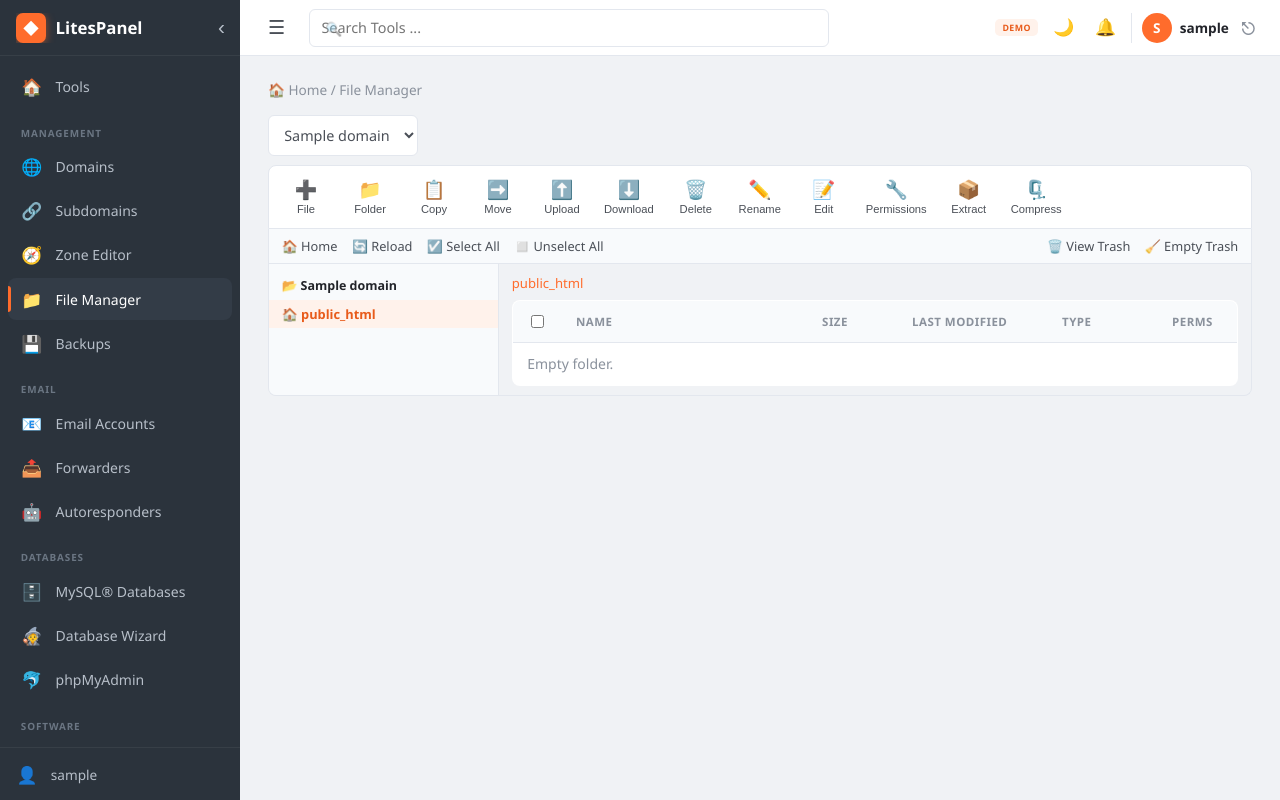
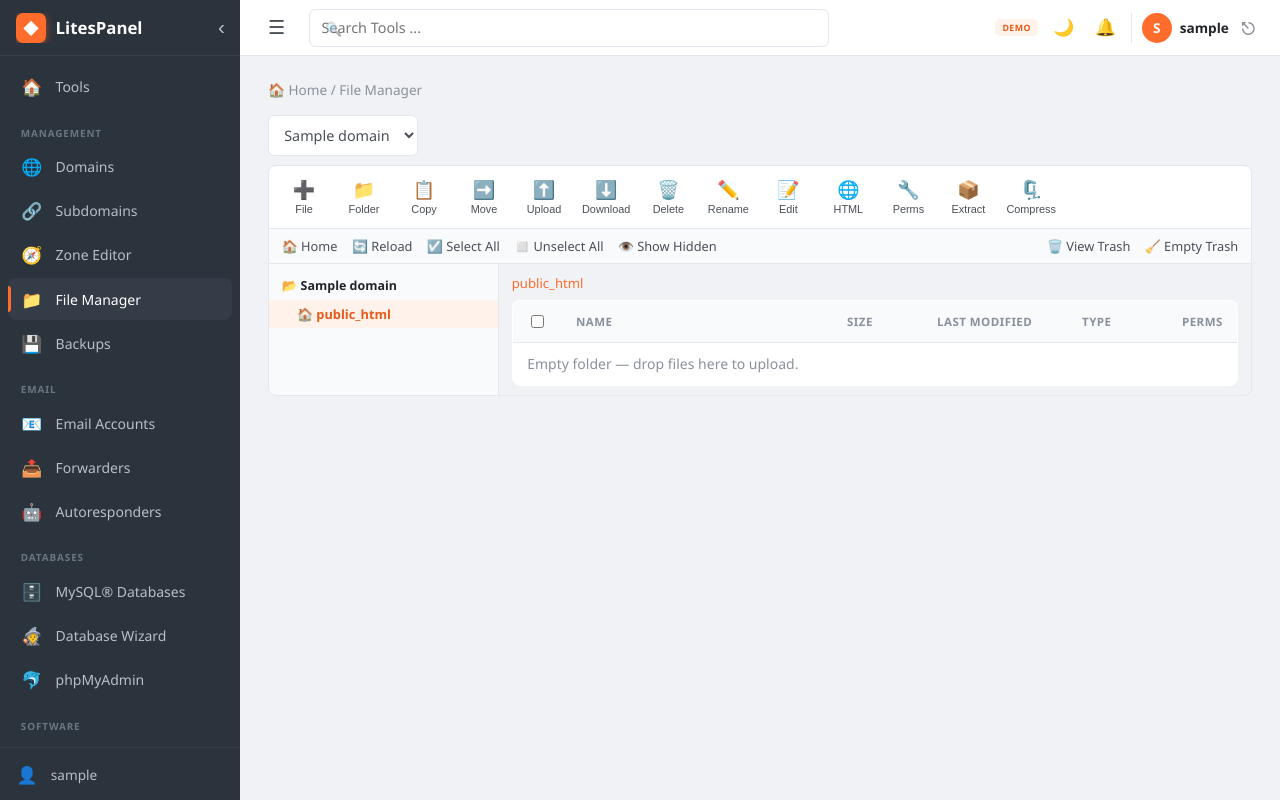
Before and after one commit to hanif865/litespanel, a FastAPI app: page /files in a window 1280 px wide. Run offline with FastAPI, Linux system fonts and the light colour scheme; the visitor is signed in with stand-in values (Sample User, id 1); tables that the repository leaves empty hold one stand-in row (values such as "Sample post").

Commit message:
File Manager: folder-select Move/Copy, drag-drop move + upload, hidden-files toggle, extension-based icons, collapsible tree, HTML editor with live preview

```diff
--- a/app/templates/files.html
+++ b/app/templates/files.html
@@ -15,7 +15,6 @@
   </select>
 </form>
 
-<!-- ===== top toolbar ===== -->
 <div class="fm-toolbar">
   <button type="button" class="fm-btn" onclick="actNewFile()"><span>➕</span>File</button>
   <button type="button" class="fm-btn" onclick="actNewFolder()"><span>📁</span>Folder</button>
@@ -31,18 +30,20 @@
   {% endif %}
   <button type="button" class="fm-btn" onclick="actRename()"><span>✏️</span>Rename</button>
   <button type="button" class="fm-btn" onclick="actEdit()"><span>📝</span>Edit</button>
-  <button type="button" class="fm-btn" onclick="actChmod()"><span>🔧</span>Permissions</button>
+  <button type="button" class="fm-btn" onclick="actHtml()"><span>🌐</span>HTML</button>
+  <button type="button" class="fm-btn" onclick="actChmod()"><span>🔧</span>Perms</button>
   <button type="button" class="fm-btn" onclick="actExtract()"><span>📦</span>Extract</button>
   <button type="button" class="fm-btn" onclick="actCompress()"><span>🗜️</span>Compress</button>
 </div>
 
-<!-- ===== secondary nav ===== -->
 <div class="fm-subbar">
   <a href="/files?domain_id={{ selected.id }}&path=">🏠 Home</a>
-  {% if parent is not none %}<a href="/files?domain_id={{ selected.id }}&path={{ parent }}">⬆️ Up One Level</a>{% endif %}
-  <a href="/files?domain_id={{ selected.id }}&path={{ path }}">🔄 Reload</a>
+  {% if parent is not none %}<a href="/files?domain_id={{ selected.id }}&path={{ parent }}">⬆️ Up</a>{% endif %}
+  <a href="/files?domain_id={{ selected.id }}&path={{ path }}&hidden={{ 1 if show_hidden else 0 }}">🔄 Reload</a>
   <a href="#" onclick="fmToggle(true);return false;">☑️ Select All</a>
   <a href="#" onclick="fmToggle(false);return false;">◻️ Unselect All</a>
+  <a href="/files?domain_id={{ selected.id }}&path={{ path }}&hidden={{ 0 if show_hidden else 1 }}">
+    {{ '🙈 Hide Hidden' if show_hidden else '👁️ Show Hidden' }}</a>
   <span class="fm-spacer"></span>
   <a href="/files?domain_id={{ selected.id }}&path=.trash">🗑️ View Trash</a>
   <a href="#" onclick="if(confirm('Empty the trash permanently?'))document.getElementById('emptytrash').submit();return false;">🧹 Empty Trash</a>
@@ -51,14 +52,18 @@
 <div class="fm-body">
   <aside class="fm-tree">
     <div class="fm-tree-head">📂 {{ selected.name }}</div>
-    <a class="fm-tnode {{ 'active' if not path }}" href="/files?domain_id={{ selected.id }}&path=">🏠 public_html</a>
+    <div class="fm-tnode {{ 'active' if not path }}" style="padding-left:6px">
+      <span class="tw"></span><a href="/files?domain_id={{ selected.id }}&path=">🏠 public_html</a>
+    </div>
     {% for node in tree %}
-      <a class="fm-tnode {{ 'active' if node.rel == path }}" style="padding-left:{{ 8 + node.depth * 14 }}px"
-         href="/files?domain_id={{ selected.id }}&path={{ node.rel }}">📁 {{ node.name }}</a>
+      <div class="fm-tnode {{ 'active' if node.rel == path }}" data-rel="{{ node.rel|e }}" data-depth="{{ node.depth }}"
+           style="padding-left:{{ 6 + node.depth * 14 }}px">
+        <span class="tw" onclick="treeToggle(this,event)"></span><a href="/files?domain_id={{ selected.id }}&path={{ node.rel }}">📁 {{ node.name }}</a>
+      </div>
     {% endfor %}
   </aside>
 
-  <section class="fm-main">
+  <section class="fm-main" id="fm-main">
     <div class="fm-crumbs">
       <a href="/files?domain_id={{ selected.id }}&path=">public_html</a>
       {% for c in crumbs %} / <a href="/files?domain_id={{ selected.id }}&path={{ c.path }}">{{ c.name }}</a>{% endfor %}
@@ -76,29 +81,29 @@
       <table class="table fm-table">
         <thead><tr>
           <th style="width:28px"><input type="checkbox" onclick="fmToggle(this.checked)"></th>
-          <th>Name</th><th style="width:90px">Size</th><th style="width:150px">Last Modified</th>
-          <th style="width:110px">Type</th><th style="width:80px">Perms</th>
+          <th>Name</th><th style="width:90px">Size</th><th style="width:145px">Last Modified</th>
+          <th style="width:100px">Type</th><th style="width:70px">Perms</th>
         </tr></thead>
         <tbody>
         {% for e in entries %}
           <tr data-rel="{{ e.rel|e }}" data-name="{{ e.name|e }}" data-perms="{{ e.perms }}"
               data-dir="{{ 1 if e.is_dir else 0 }}" data-archive="{{ 1 if e.is_archive else 0 }}"
-              data-editable="{{ 1 if e.editable else 0 }}">
+              data-html="{{ 1 if e.is_html else 0 }}" data-editable="{{ 1 if e.editable else 0 }}" draggable="true">
             <td><input type="checkbox" name="targets" value="{{ e.rel }}" onclick="event.stopPropagation();rowSync(this)"></td>
-            <td class="fm-name">
-              {% if e.is_dir %}<span class="fm-ico">📁</span><strong>{{ e.name }}</strong>
-              {% else %}<span class="fm-ico">📄</span>{{ e.name }}{% endif %}
-            </td>
+            <td class="fm-name"><span class="fm-ico">{{ e.icon }}</span>
+              {% if e.is_dir %}<a href="/files?domain_id={{ selected.id }}&path={{ e.rel }}"><strong>{{ e.name }}</strong></a>
+              {% else %}{{ e.name }}{% endif %}</td>
             <td class="muted">{{ '' if e.is_dir else e.size | human_size }}</td>
             <td class="muted small">{{ e.mtime }}</td>
             <td class="muted small">{{ e.kind }}</td>
             <td class="muted small">{{ e.perms }}</td>
           </tr>
         {% endfor %}
-        {% if not entries %}<tr><td colspan="6" class="muted">Empty folder.</td></tr>{% endif %}
+        {% if not entries %}<tr><td colspan="6" class="muted">Empty folder — drop files here to upload.</td></tr>{% endif %}
         </tbody>
       </table>
     </form>
+    <div class="fm-drop-hint" id="fm-drop-hint">⬆️ Drop files to upload</div>
   </section>
 </div>
 
@@ -111,41 +116,48 @@
   <input type="hidden" name="domain_id" value="{{ selected.id }}"><input type="hidden" name="path" value="{{ path }}">
 </form>
 
-<!-- right-click context menu -->
 <div id="fm-ctx" class="fm-ctx">
   <a onclick="actMove()">➡️ Move</a>
   <a onclick="actCopy()">📋 Copy</a>
   <a onclick="actRename()">✏️ Rename</a>
   <a onclick="actChmod()">🔧 Change Permissions</a>
   <a onclick="actEdit()" id="ctx-edit">📝 Edit</a>
+  <a onclick="actHtml()" id="ctx-html">🌐 HTML Editor</a>
   <a onclick="actExtract()" id="ctx-extract">📦 Extract</a>
   <a onclick="actCompress()">🗜️ Compress</a>
   <a class="danger" onclick="actTrash()">🗑️ Delete</a>
 </div>
 
-<!-- custom modal -->
-<div id="fm-modal" class="fm-modal">
-  <div class="fm-modal-box">
-    <div class="fm-modal-title" id="fm-modal-title"></div>
-    <input type="text" id="fm-modal-input" onkeydown="if(event.key==='Enter'){event.preventDefault();fmModalOk()}if(event.key==='Escape')fmModalClose()">
-    <div class="fm-modal-actions">
-      <button type="button" class="btn btn-primary btn-sm" id="fm-modal-ok" onclick="fmModalOk()">OK</button>
-      <button type="button" class="btn btn-sm" onclick="fmModalClose()">Cancel</button>
-    </div>
+<!-- text modal -->
+<div id="fm-modal" class="fm-modal"><div class="fm-modal-box">
+  <div class="fm-modal-title" id="fm-modal-title"></div>
+  <input type="text" id="fm-modal-input" onkeydown="if(event.key==='Enter'){event.preventDefault();fmModalOk()}if(event.key==='Escape')fmModalClose()">
+  <div class="fm-modal-actions">
+    <button type="button" class="btn btn-primary btn-sm" onclick="fmModalOk()">OK</button>
+    <button type="button" class="btn btn-sm" onclick="fmModalClose()">Cancel</button>
   </div>
-</div>
+</div></div>
+
+<!-- folder-select modal (Move / Copy) -->
+<div id="fm-fmodal" class="fm-modal"><div class="fm-modal-box">
+  <div class="fm-modal-title" id="fm-fmodal-title"></div>
+  <select id="fm-folder-select" style="width:100%;margin-bottom:1rem">
+    <option value="">🏠 public_html (root)</option>
+    {% for node in tree %}<option value="{{ node.rel }}">{{ '  ' * node.depth }}📁 {{ node.name }}</option>{% endfor %}
+  </select>
+  <div class="fm-modal-actions">
+    <button type="button" class="btn btn-primary btn-sm" onclick="fmFolderOk()">OK</button>
+    <button type="button" class="btn btn-sm" onclick="document.getElementById('fm-fmodal').style.display='none'">Cancel</button>
+  </div>
+</div></div>
 
 <style>
-.fm-toolbar { display:flex; flex-wrap:wrap; gap:2px; background:var(--card); border:1px solid var(--border);
-  border-radius:8px 8px 0 0; padding:6px; }
-.fm-btn { display:flex; flex-direction:column; align-items:center; gap:2px; min-width:62px; padding:6px 8px;
-  background:transparent; border:1px solid transparent; border-radius:6px; cursor:pointer; font-size:.7rem;
-  color:var(--text); font-weight:500; }
-.fm-btn span { font-size:1.15rem; }
+.fm-toolbar { display:flex; flex-wrap:wrap; gap:2px; background:var(--card); border:1px solid var(--border); border-radius:8px 8px 0 0; padding:6px; }
+.fm-btn { display:flex; flex-direction:column; align-items:center; gap:2px; min-width:58px; padding:6px 6px; background:transparent; border:1px solid transparent; border-radius:6px; cursor:pointer; font-size:.68rem; color:var(--text); font-weight:500; }
+.fm-btn span { font-size:1.12rem; }
 .fm-btn:hover { background:var(--orange-soft); border-color:var(--border); }
 .fm-btn.danger:hover { background:#fdecec; }
-.fm-subbar { display:flex; flex-wrap:wrap; align-items:center; gap:.9rem; background:#f8fafc; border:1px solid var(--border);
-  border-top:none; padding:.5rem .8rem; font-size:.8rem; }
+.fm-subbar { display:flex; flex-wrap:wrap; align-items:center; gap:.9rem; background:#f8fafc; border:1px solid var(--border); border-top:none; padding:.5rem .8rem; font-size:.8rem; }
 [data-theme="dark"] .fm-subbar { background:#141a21; }
 .fm-subbar a { color:var(--text); } .fm-subbar a:hover { color:var(--orange); }
 .fm-spacer { flex:1; }
@@ -153,86 +165,105 @@
 .fm-tree { width:230px; flex-shrink:0; background:#f8fafc; border-right:1px solid var(--border); padding:.4rem 0; max-height:66vh; overflow:auto; }
 [data-theme="dark"] .fm-tree { background:#141a21; }
 .fm-tree-head { font-weight:700; font-size:.78rem; padding:.4rem .8rem; color:var(--ink); }
-.fm-tnode { display:block; padding:.3rem .8rem; font-size:.8rem; color:var(--text); white-space:nowrap; overflow:hidden; text-overflow:ellipsis; }
-.fm-tnode:hover { background:var(--orange-soft); text-decoration:none; }
-.fm-tnode.active { background:var(--orange-soft); color:var(--orange-dark); font-weight:600; }
-.fm-main { flex:1; min-width:0; padding:.6rem .8rem; overflow:auto; max-height:66vh; }
+.fm-tnode { display:flex; align-items:center; gap:.2rem; font-size:.8rem; }
+.fm-tnode > a { display:block; padding:.3rem .3rem; color:var(--text); white-space:nowrap; overflow:hidden; text-overflow:ellipsis; flex:1; }
+.fm-tnode:hover { background:var(--orange-soft); }
+.fm-tnode.active { background:var(--orange-soft); }
+.fm-tnode.active > a { color:var(--orange-dark); font-weight:600; }
+.tw { width:14px; text-align:center; cursor:pointer; color:var(--muted); font-size:.7rem; user-select:none; }
+.fm-main { flex:1; min-width:0; padding:.6rem .8rem; overflow:auto; max-height:66vh; position:relative; }
+.fm-main.dragging { outline:2px dashed var(--orange); outline-offset:-6px; }
+.fm-drop-hint { display:none; position:absolute; inset:0; background:rgba(255,108,44,.06); align-items:center; justify-content:center; font-weight:700; color:var(--orange-dark); pointer-events:none; }
+.fm-main.dragging .fm-drop-hint { display:flex; }
 .fm-crumbs { font-size:.82rem; margin-bottom:.5rem; color:var(--muted); }
-.fm-table { box-shadow:none; }
-.fm-table tbody tr { cursor:default; }
-.fm-table tbody tr.sel { background:var(--orange-soft) !important; }
-.fm-table .fm-name { user-select:none; }
-.fm-ico { margin-right:.35rem; }
-/* context menu */
-.fm-ctx { display:none; position:absolute; z-index:100; background:var(--card); border:1px solid var(--border);
-  border-radius:8px; box-shadow:0 8px 24px rgba(0,0,0,.18); padding:4px; min-width:180px; }
+.fm-table { box-shadow:none; } .fm-table tbody tr.sel { background:var(--orange-soft) !important; }
+.fm-table tbody tr.drop td { box-shadow:inset 0 0 0 2px var(--orange); }
+.fm-name { user-select:none; } .fm-ico { margin-right:.35rem; }
+.fm-ctx { display:none; position:absolute; z-index:100; background:var(--card); border:1px solid var(--border); border-radius:8px; box-shadow:0 8px 24px rgba(0,0,0,.18); padding:4px; min-width:180px; }
 .fm-ctx a { display:block; padding:.45rem .7rem; font-size:.85rem; color:var(--text); border-radius:6px; cursor:pointer; }
 .fm-ctx a:hover { background:var(--orange-soft); text-decoration:none; }
 .fm-ctx a.danger { color:var(--danger); } .fm-ctx a.danger:hover { background:#fdecec; }
-/* modal */
 .fm-modal { display:none; position:fixed; inset:0; background:rgba(15,20,26,.5); z-index:200; align-items:center; justify-content:center; }
 .fm-modal-box { background:var(--card); border-radius:12px; padding:1.4rem; width:100%; max-width:400px; box-shadow:0 20px 50px rgba(0,0,0,.35); }
 .fm-modal-title { font-weight:600; color:var(--ink); margin-bottom:.8rem; }
-.fm-modal-box input { width:100%; margin-bottom:1rem; }
+.fm-modal-box input[type=text] { width:100%; margin-bottom:1rem; }
 .fm-modal-actions { display:flex; gap:.5rem; justify-content:flex-end; }
 @media (max-width:760px){ .fm-tree{display:none;} }
 </style>
 <script>
 function $(id){ return document.getElementById(id); }
-function fmForm(){ return $('fm'); }
-function fmSubmit(a){ var f=fmForm(); f.action='/files/'+a; f.submit(); }
-function fmSetField(name,val){ $('fm-'+name).value=val; }
+var DID = {{ selected.id }};
+function fmSubmit(a){ var f=$('fm'); f.action='/files/'+a; f.submit(); }
+function fmSetField(n,v){ $('fm-'+n).value=v; }
 function fmSelected(){ return Array.prototype.slice.call(document.querySelectorAll('#fm input[name=targets]:checked')); }
-function needSel(){ if(fmSelected().length===0){ toast('Select an item first.'); return false; } return true; }
-function fmSingleRow(){ var s=fmSelected(); if(s.length!==1){ toast('Select exactly one item.'); return null; } return s[0].closest('tr'); }
+function needSel(){ if(fmSelected().length===0){ alert('Select an item first.'); return false; } return true; }
+function fmSingleRow(){ var s=fmSelected(); if(s.length!==1){ alert('Select exactly one item.'); return null; } return s[0].closest('tr'); }
 function fmToggle(on){ document.querySelectorAll('#fm input[name=targets]').forEach(function(c){ c.checked=on; rowSync(c); }); }
 function rowSync(cb){ cb.closest('tr').classList.toggle('sel', cb.checked); }
-function toast(m){ alert(m); }
 
-// ---- custom modal ----
-var _modalCb=null;
-function fmModal(title, def, cb){
-  $('fm-modal-title').textContent=title; var i=$('fm-modal-input'); i.value=def||'';
-  _modalCb=cb; $('fm-modal').style.display='flex'; setTimeout(function(){ i.focus(); i.select(); },40);
-}
-function fmModalClose(){ $('fm-modal').style.display='none'; _modalCb=null; }
-function fmModalOk(){ var v=$('fm-modal-input').value.trim(); var cb=_modalCb; fmModalClose(); if(v&&cb) cb(v); }
+// text modal
+var _cb=null;
+function fmModal(t,d,cb){ $('fm-modal-title').textContent=t; var i=$('fm-modal-input'); i.value=d||''; _cb=cb; $('fm-modal').style.display='flex'; setTimeout(function(){i.focus();i.select();},40); }
+function fmModalClose(){ $('fm-modal').style.display='none'; _cb=null; }
+function fmModalOk(){ var v=$('fm-modal-input').value.trim(); var cb=_cb; fmModalClose(); if(v&&cb) cb(v); }
+// folder modal
+var _fact=null;
+function fmFolderModal(t,a){ if(!needSel())return; $('fm-fmodal-title').textContent=t; _fact=a; $('fm-fmodal').style.display='flex'; }
+function fmFolderOk(){ fmSetField('dest', $('fm-folder-select').value); $('fm-fmodal').style.display='none'; fmSubmit(_fact); }
 
-// ---- toolbar / context actions ----
-function actNewFile(){ fmModal('New file name', 'index.php', function(v){ fmSetField('name',v); fmSubmit('newfile'); }); }
-function actNewFolder(){ fmModal('New folder name', 'new-folder', function(v){ fmSetField('name',v); fmSubmit('mkdir'); }); }
-function actRename(){ var r=fmSingleRow(); if(!r)return; fmModal('Rename to', r.dataset.name, function(v){ fmSetField('new_name',v); fmSubmit('rename'); }); }
-function actCopy(){ var r=fmSingleRow(); if(!r)return; fmModal('Copy as', 'copy-of-'+r.dataset.name, function(v){ fmSetField('new_name',v); fmSubmit('copy'); }); }
-function actMove(){ if(!needSel())return; fmModal('Move into folder (path)', '', function(v){ fmSetField('dest',v); fmSubmit('move'); }); }
-function actChmod(){ var r=fmSingleRow(); if(!r)return; fmModal('Permissions (octal, e.g. 755)', r.dataset.perms, function(v){ fmSetField('perms',v); fmSubmit('chmod'); }); }
-function actCompress(){ if(!needSel())return; fmModal('Archive name', 'archive.zip', function(v){ fmSetField('archive_name',v); fmSubmit('compress'); }); }
+function actNewFile(){ fmModal('New file name','index.php',function(v){ fmSetField('name',v); fmSubmit('newfile'); }); }
+function actNewFolder(){ fmModal('New folder name','new-folder',function(v){ fmSetField('name',v); fmSubmit('mkdir'); }); }
+function actRename(){ var r=fmSingleRow(); if(!r)return; fmModal('Rename to',r.dataset.name,function(v){ fmSetField('new_name',v); fmSubmit('rename'); }); }
+function actChmod(){ var r=fmSingleRow(); if(!r)return; fmModal('Permissions (octal, e.g. 755)',r.dataset.perms,function(v){ fmSetField('perms',v); fmSubmit('chmod'); }); }
+function actCompress(){ if(!needSel())return; fmModal('Archive name','archive.zip',function(v){ fmSetField('archive_name',v); fmSubmit('compress'); }); }
+function actMove(){ fmFolderModal('Move selected into folder:','move'); }
+function actCopy(){ fmFolderModal('Copy selected into folder:','copy'); }
 function actTrash(){ if(!needSel())return; fmSubmit('trash'); }
 function actExtract(){ if(!needSel())return; fmSubmit('extract'); }
-function actEdit(){ var r=fmSingleRow(); if(r) location.href='/files/edit?domain_id={{ selected.id }}&path='+encodeURIComponent(r.dataset.rel); }
-function actDownload(){ var r=fmSingleRow(); if(r) location.href='/files/download?domain_id={{ selected.id }}&path='+encodeURIComponent(r.dataset.rel); }
+function actEdit(){ var r=fmSingleRow(); if(r) location.href='/files/edit?domain_id='+DID+'&path='+encodeURIComponent(r.dataset.rel); }
+function actHtml(){ var r=fmSingleRow(); if(r) location.href='/files/htmledit?domain_id='+DID+'&path='+encodeURIComponent(r.dataset.rel); }
+function actDownload(){ var r=fmSingleRow(); if(r) location.href='/files/download?domain_id='+DID+'&path='+encodeURIComponent(r.dataset.rel); }
 
-// ---- row interactions ----
+// row interactions + drag/drop move
+var _drag=[];
 document.querySelectorAll('#fm tbody tr[data-rel]').forEach(function(tr){
-  // click row → toggle selection
-  tr.addEventListener('click', function(e){
-    if(e.target.closest('a')||e.target.closest('input')) return;
-    var cb=tr.querySelector('input[name=targets]'); cb.checked=!cb.checked; rowSync(cb);
-  });
-  // double click → open folder / edit file
-  tr.addEventListener('dblclick', function(){
-    if(tr.dataset.dir==='1') location.href='/files?domain_id={{ selected.id }}&path='+encodeURIComponent(tr.dataset.rel);
-    else if(tr.dataset.editable==='1') location.href='/files/edit?domain_id={{ selected.id }}&path='+encodeURIComponent(tr.dataset.rel);
-  });
-  // right click → context menu
-  tr.addEventListener('contextmenu', function(e){
-    e.preventDefault();
-    fmToggle(false); var cb=tr.querySelector('input[name=targets]'); cb.checked=true; rowSync(cb);
-    $('ctx-extract').style.display = tr.dataset.archive==='1' ? '' : 'none';
-    $('ctx-edit').style.display = tr.dataset.editable==='1' ? '' : 'none';
-    var m=$('fm-ctx'); m.style.display='block'; m.style.left=e.pageX+'px'; m.style.top=e.pageY+'px';
-  });
+  tr.addEventListener('click', function(e){ if(e.target.closest('a')||e.target.closest('input'))return; var cb=tr.querySelector('input[name=targets]'); cb.checked=!cb.checked; rowSync(cb); });
+  tr.addEventListener('dblclick', function(){ if(tr.dataset.dir==='1') location.href='/files?domain_id='+DID+'&path='+encodeURIComponent(tr.dataset.rel); else if(tr.dataset.editable==='1') location.href='/files/edit?domain_id='+DID+'&path='+encodeURIComponent(tr.dataset.rel); });
+  tr.addEventListener('contextmenu', function(e){ e.preventDefault(); fmToggle(false); var cb=tr.querySelector('input[name=targets]'); cb.checked=true; rowSync(cb);
+    $('ctx-extract').style.display=tr.dataset.archive==='1'?'':'none'; $('ctx-edit').style.display=tr.dataset.editable==='1'?'':'none'; $('ctx-html').style.display=tr.dataset.html==='1'?'':'none';
+    var m=$('fm-ctx'); m.style.display='block'; m.style.left=e.pageX+'px'; m.style.top=e.pageY+'px'; });
+  tr.addEventListener('dragstart', function(e){ var sel=fmSelected().map(function(c){return c.value;}); _drag=(sel.indexOf(tr.dataset.rel)!==-1&&sel.length)?sel:[tr.dataset.rel]; e.dataTransfer.setData('text/plain','move'); });
+  if(tr.dataset.dir==='1'){
+    tr.addEventListener('dragover', function(e){ if(_drag.length){ e.preventDefault(); tr.classList.add('drop'); } });
+    tr.addEventListener('dragleave', function(){ tr.classList.remove('drop'); });
+    tr.addEventListener('drop', function(e){ e.preventDefault(); tr.classList.remove('drop'); if(!_drag.length||_drag.indexOf(tr.dataset.rel)!==-1)return;
+      fmToggle(false); _drag.forEach(function(rel){ var cb=document.querySelector('#fm input[name=targets][value="'+CSS.escape(rel)+'"]'); if(cb)cb.checked=true; }); fmSetField('dest',tr.dataset.rel); fmSubmit('move'); });
+  }
 });
 document.addEventListener('click', function(){ $('fm-ctx').style.display='none'; });
+
+// drag-drop upload onto the main area
+var main=$('fm-main');
+main.addEventListener('dragover', function(e){ if(e.dataTransfer.types.indexOf('Files')!==-1){ e.preventDefault(); main.classList.add('dragging'); } });
+main.addEventListener('dragleave', function(e){ if(e.target===main) main.classList.remove('dragging'); });
+main.addEventListener('drop', async function(e){
+  if(e.dataTransfer.types.indexOf('Files')===-1) return;
+  e.preventDefault(); main.classList.remove('dragging');
+  var files=e.dataTransfer.files; if(!files.length) return;
+  for(var i=0;i<files.length;i++){ var fd=new FormData(); fd.append('domain_id',DID); fd.append('path','{{ path }}'); fd.append('file',files[i]);
+    await fetch('/files/upload',{method:'POST',body:fd,credentials:'same-origin'}); }
+  location.reload();
+});
+
+// collapsible tree
+var tnodes=Array.prototype.slice.call(document.querySelectorAll('.fm-tnode[data-rel]'));
+tnodes.forEach(function(n){ var rel=n.dataset.rel;
+  var hasChild=tnodes.some(function(m){ var r=m.dataset.rel; return r.indexOf(rel+'/')===0 && r.slice(rel.length+1).indexOf('/')===-1; });
+  if(hasChild) n.querySelector('.tw').textContent='▾';
+});
+function treeToggle(el,e){ e.preventDefault(); e.stopPropagation(); var node=el.closest('.fm-tnode'); var rel=node.dataset.rel; var open=node.dataset.collapsed!=='1';
+  tnodes.forEach(function(m){ if(m.dataset.rel.indexOf(rel+'/')===0) m.style.display=open?'none':'flex'; });
+  node.dataset.collapsed=open?'1':'0'; el.textContent=open?'▸':'▾'; }
 </script>
 {% endif %}
 {% endblock %}
```
Also changed, not shown: app/routers/files.py (+63 -17 lines), app/templates/htmledit.html (added, +42 -0 lines).
